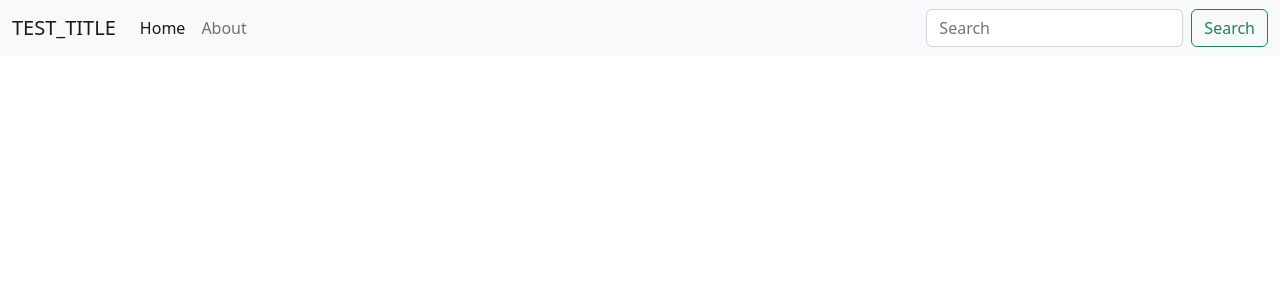
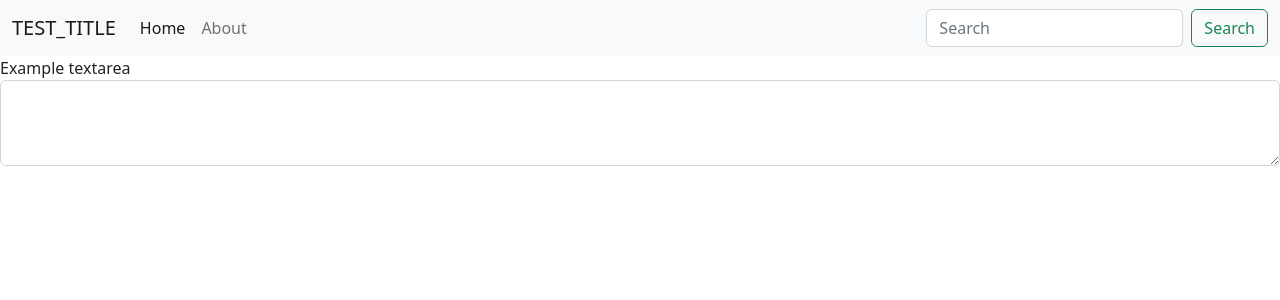
Before and after one commit to Deepakvikrant/react-PROJECT, a React (Create React App) app: page / in a window 1280 px wide. Shown: the top 300 px of the page. Built offline with nearby package versions, Linux system fonts and the light colour scheme.

Commit message:
Navbar Props added

```diff
--- a/src/App.js
+++ b/src/App.js
@@ -1,10 +1,12 @@
 import './App.css';
 import Navbar from './components/Navbar';
+import TextForm from './components/TextForm';
 
 function App() {
   return (
     <>
       <Navbar title = "TEST_TITLE" home = "Home"/>
+      <TextForm/>
 
     </>
   );
--- /dev/null
+++ b/src/components/TextForm.js
@@ -0,0 +1,14 @@
+import React from 'react'
+
+export default function TextForm() {
+  return (
+    <div>
+        <form>
+        <div class="form-group">
+            <label for="myBox">Example textarea</label>
+            <textarea class="form-control" id="myBox" rows="3"></textarea>
+        </div>
+        </form>
+    </div>
+  )
+}
```
